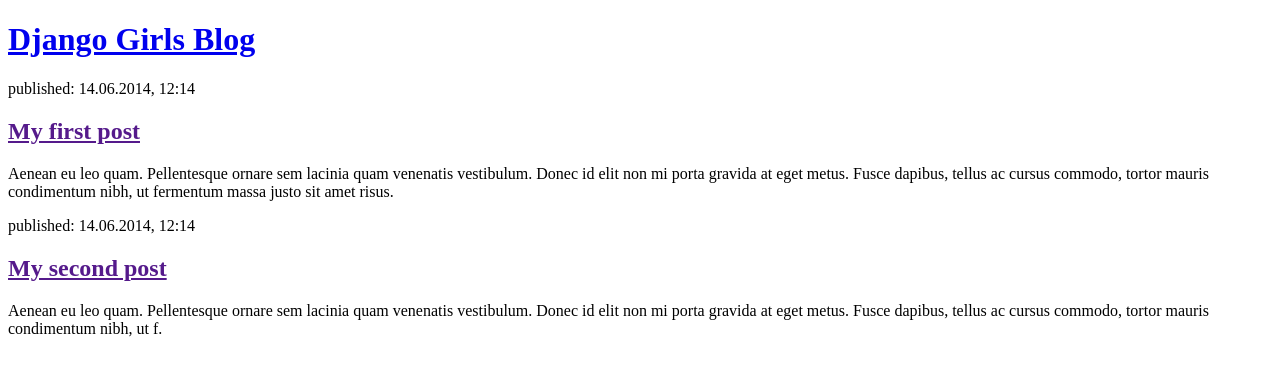
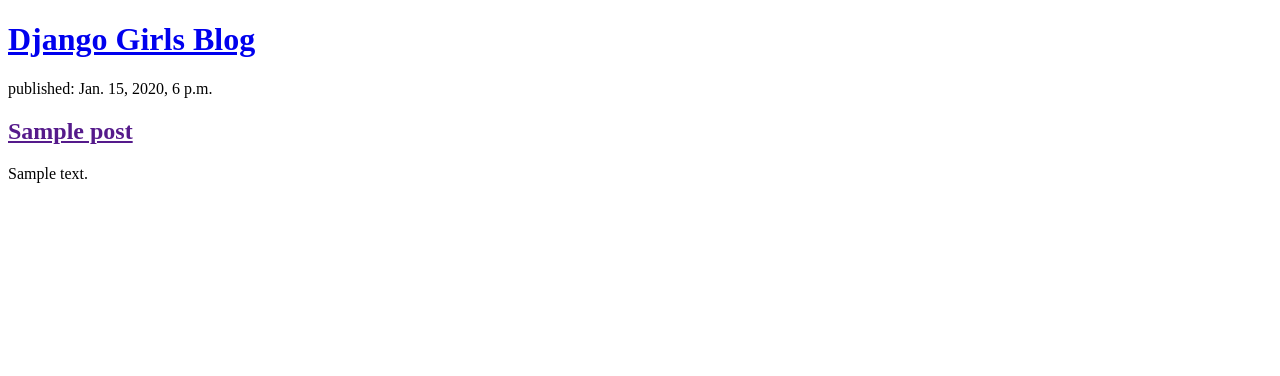
Before and after one commit to janellsihay/my-first-blog, a Django app: page / in a window 1280 px wide. Shown: the top 376 px of the page. Run offline with Django 5.2, Linux system fonts and the light colour scheme; tables that the repository leaves empty hold one stand-in row (values such as "Sample post").

Commit message:
Modified templates to display posts from database.

```diff
--- a/blog/templates/blog/post_list.html
+++ b/blog/templates/blog/post_list.html
@@ -1,23 +1,16 @@
 <!DOCTYPE html>
 <html>
-    <head>
-        <title>Django Girls blog</title>
-    </head>
     <body>
         <header>
             <h1><a href="/">Django Girls Blog</a></h1>
         </header>
 
-        <article>
-            <time>published: 14.06.2014, 12:14</time>
-            <h2><a href="">My first post</a></h2>
-            <p>Aenean eu leo quam. Pellentesque ornare sem lacinia quam venenatis vestibulum. Donec id elit non mi porta gravida at eget metus. Fusce dapibus, tellus ac cursus commodo, tortor mauris condimentum nibh, ut fermentum massa justo sit amet risus.</p>
-        </article>
-
-        <article>
-            <time>published: 14.06.2014, 12:14</time>
-            <h2><a href="">My second post</a></h2>
-            <p>Aenean eu leo quam. Pellentesque ornare sem lacinia quam venenatis vestibulum. Donec id elit non mi porta gravida at eget metus. Fusce dapibus, tellus ac cursus commodo, tortor mauris condimentum nibh, ut f.</p>
-        </article>
+        {% for post in posts %}
+            <article>
+                <time>published: {{ post.published_date }}</time>
+                <h2><a href="">{{ post.title }}</a></h2>
+                <p>{{ post.text|linebreaksbr }}</p>
+            </article>
+        {% endfor %}
     </body>
 </html>
--- a/blog/views.py
+++ b/blog/views.py
@@ -1,6 +1,9 @@
 from django.shortcuts import render
+from django.utils import timezone
+from .models import Post
 
 # Create your views here.
 
 def post_list(request):
-    return render(request, 'blog/post_list.html', {})
+    posts = Post.objects.filter(published_date__lte=timezone.now()).order_by('published_date')
+    return render(request, 'blog/post_list.html', {'posts': posts})
--- a/mysite/settings.py
+++ b/mysite/settings.py
@@ -106,7 +106,7 @@ AUTH_PASSWORD_VALIDATORS = [
 
 LANGUAGE_CODE = 'en-us'
 
-TIME_ZONE = 'Asia/Singapore'
+TIME_ZONE = 'Asia/Manila'
 
 USE_I18N = True
 
```
